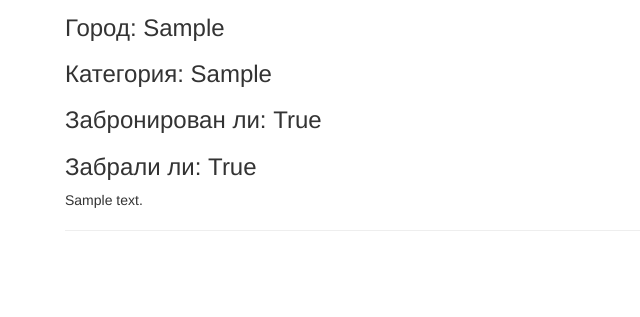
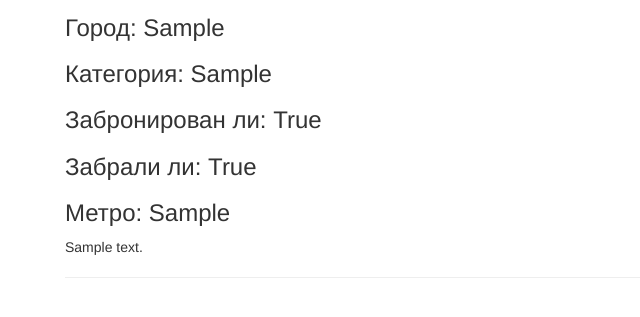
Before and after one commit to nurgalive/Foodsharing_SDD, a Django app: page / in a window 1280 px wide. Shown: the part 159-476 px from the top of the page, without its empty margins (0-640 px from the left). Run offline with Django 3.2, Linux system fonts and the light colour scheme; tables that the repository leaves empty hold one stand-in row (values such as "Sample post"); some libraries are stand-ins or nearby versions.

Commit message:
fixes for template

```diff
--- a/tgbot/templates/tgbot/home.html
+++ b/tgbot/templates/tgbot/home.html
@@ -12,6 +12,7 @@
         <h3>Категория: {{ post.category }}</h3>
         <h3>Забронирован ли: {{ post.is_book }}</h3>
         <h3>Забрали ли: {{ post.is_lost }}</h3>
+        <h3>Метро: {{ post.metro }}</h3>
         <p>{{ post.text|linebreaksbr }}</p>
         <hr>
     </div>
```
